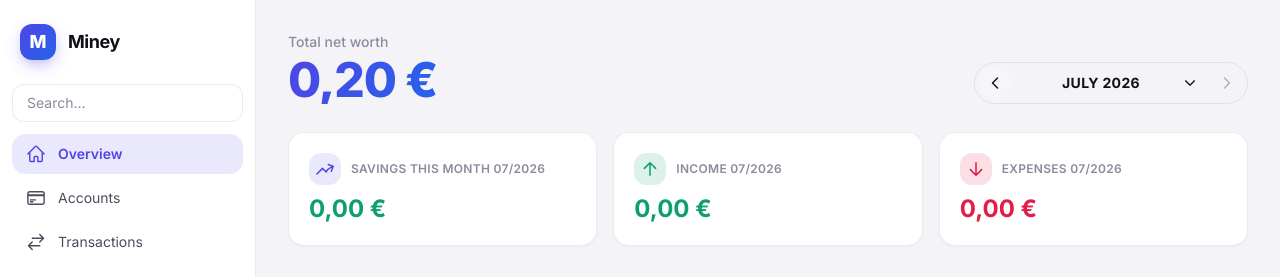
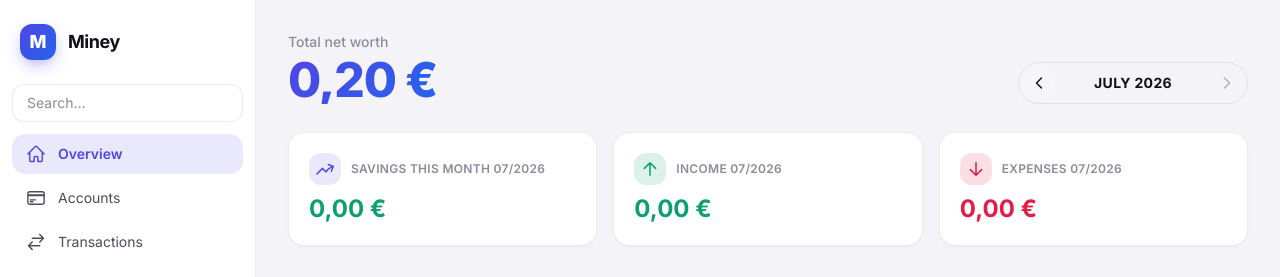
Before and after one commit to sasaronsa/miney, a FastAPI app: page / in a window 1280 px wide. Shown: the top 277 px of the page. Run offline with FastAPI, Linux system fonts and the light colour scheme; the visitor is signed in with stand-in values (Sample User, id 1); tables that the repository leaves empty hold one stand-in row (values such as "Sample post"); some libraries are stand-ins or nearby versions.

Commit message:
Subida fehcas dfashboard

```diff
--- a/app/routers/dashboard.py
+++ b/app/routers/dashboard.py
@@ -41,11 +41,7 @@ def dashboard(request: Request, month: str = "", session: Session = Depends(get_
         "recurring_items": recurring.detect_recurring(session)[:6],
         "current_month_label": selected.strftime("%m/%Y"),
         "month_name": MONTHS_ES[selected.month - 1],
-        "month_names": MONTHS_ES,
         "selected_year": selected.year,
-        "selected_month_num": selected.month,
-        "today_year": today.year,
-        "today_month": today.month,
         "prev_month": _add_months(selected, -1).strftime("%Y-%m"),
         "next_month": next_month.strftime("%Y-%m") if next_month <= current_month_start else None,
     }
--- a/app/templates/dashboard.html
+++ b/app/templates/dashboard.html
@@ -1,68 +1,24 @@
 {% extends "base.html" %}
 {% block title %}{{ t('Resumen') }} · {{ app_name }}{% endblock %}
 {% block content %}
-<div class="relative z-30 flex flex-wrap items-end justify-between gap-3 mb-7">
+<div class="flex flex-wrap items-end justify-between gap-3 mb-7">
   <div>
     <p class="text-sm text-muted font-medium">{{ t('Patrimonio total') }}</p>
     <p class="text-4xl md:text-5xl font-extrabold tracking-tight gradient-text mt-1">{{ total_balance_cents | eur }}</p>
   </div>
-  <div class="relative flex w-full sm:w-auto items-center justify-between sm:justify-start gap-0.5 rounded-full border p-1"
-       style="border-color: var(--border)"
-       x-data="{
-         open: false,
-         pickYear: {{ selected_year }},
-         selYear: {{ selected_year }},
-         selMonth: {{ selected_month_num }},
-         todayYear: {{ today_year }},
-         todayMonth: {{ today_month }},
-       }">
+  <div class="flex items-center gap-0.5 rounded-full border p-1" style="border-color: var(--border)">
     <a href="/?month={{ prev_month }}" aria-label="{{ t('Mes anterior') }}"
-       class="w-8 h-8 shrink-0 flex items-center justify-center rounded-full transition hover:brightness-110" style="background: var(--surface-2)">
+       class="w-8 h-8 flex items-center justify-center rounded-full transition hover:brightness-110" style="background: var(--surface-2)">
       <svg class="w-4 h-4" fill="none" viewBox="0 0 24 24" stroke-width="2.2" stroke="currentColor"><path stroke-linecap="round" stroke-linejoin="round" d="M15.75 19.5L8.25 12l7.5-7.5"/></svg>
     </a>
-
-    <button type="button" @click="open = !open; pickYear = selYear"
-            class="flex items-center justify-center gap-1.5 px-3 py-1 rounded-full text-sm font-bold uppercase tracking-wide transition hover:brightness-110"
-            :style="open ? 'background: var(--surface-2)' : ''">
-      <span class="text-center whitespace-nowrap min-w-[9.5rem]">{{ t(month_name) }} {{ selected_year }}</span>
-      <svg class="w-3.5 h-3.5 transition shrink-0" :class="open ? 'rotate-180' : ''" fill="none" viewBox="0 0 24 24" stroke-width="2.2" stroke="currentColor"><path stroke-linecap="round" stroke-linejoin="round" d="M19.5 8.25l-7.5 7.5-7.5-7.5"/></svg>
-    </button>
-
-    <div x-show="open" x-cloak @click.outside="open = false"
-         x-transition:enter="transition ease-out duration-150" x-transition:enter-start="opacity-0 scale-95 -translate-y-1" x-transition:enter-end="opacity-100 scale-100 translate-y-0"
-         x-transition:leave="transition ease-in duration-100" x-transition:leave-start="opacity-100 scale-100" x-transition:leave-end="opacity-0 scale-95"
-         class="surface absolute z-20 top-full mt-2 right-0 w-64 rounded-2xl border p-4 shadow-xl" style="border-color: var(--border)">
-      <div class="flex items-center justify-between mb-3">
-        <button type="button" @click="pickYear--"
-                class="w-7 h-7 flex items-center justify-center rounded-full transition hover:brightness-110" style="background: var(--surface-2)">
-          <svg class="w-3.5 h-3.5" fill="none" viewBox="0 0 24 24" stroke-width="2.2" stroke="currentColor"><path stroke-linecap="round" stroke-linejoin="round" d="M15.75 19.5L8.25 12l7.5-7.5"/></svg>
-        </button>
-        <span class="text-sm font-semibold" x-text="pickYear"></span>
-        <button type="button" @click="if (pickYear < todayYear) pickYear++"
-                :class="pickYear >= todayYear ? 'opacity-30 pointer-events-none' : ''"
-                class="w-7 h-7 flex items-center justify-center rounded-full transition hover:brightness-110" style="background: var(--surface-2)">
-          <svg class="w-3.5 h-3.5" fill="none" viewBox="0 0 24 24" stroke-width="2.2" stroke="currentColor"><path stroke-linecap="round" stroke-linejoin="round" d="M8.25 4.5l7.5 7.5-7.5 7.5"/></svg>
-        </button>
-      </div>
-      <div class="grid grid-cols-3 gap-2" hx-boost="false">
-        {% for name in month_names %}
-        <a :href="'/?month=' + pickYear + '-{{ '%02d' % loop.index }}'"
-           :class="(pickYear > todayYear || (pickYear === todayYear && {{ loop.index }} > todayMonth)) ? 'opacity-30 pointer-events-none' : ''"
-           :style="(pickYear === selYear && {{ loop.index }} === selMonth) ? 'background: var(--accent); color: white' : 'background: var(--surface-2)'"
-           class="text-xs font-semibold uppercase text-center py-2 rounded-xl transition hover:brightness-110">
-          {{ t(name)[:3] }}
-        </a>
-        {% endfor %}
-      </div>
-    </div>
-
+    <span class="px-3 text-sm font-bold uppercase tracking-wide text-center" style="min-width: 9.5rem">{{ t(month_name) }} {{ selected_year }}</span>
     {% if next_month %}
     <a href="/?month={{ next_month }}" aria-label="{{ t('Mes siguiente') }}"
-       class="w-8 h-8 shrink-0 flex items-center justify-center rounded-full transition hover:brightness-110" style="background: var(--surface-2)">
+       class="w-8 h-8 flex items-center justify-center rounded-full transition hover:brightness-110" style="background: var(--surface-2)">
       <svg class="w-4 h-4" fill="none" viewBox="0 0 24 24" stroke-width="2.2" stroke="currentColor"><path stroke-linecap="round" stroke-linejoin="round" d="M8.25 4.5l7.5 7.5-7.5 7.5"/></svg>
     </a>
     {% else %}
-    <span class="w-8 h-8 shrink-0 flex items-center justify-center rounded-full opacity-30">
+    <span class="w-8 h-8 flex items-center justify-center rounded-full opacity-30">
       <svg class="w-4 h-4" fill="none" viewBox="0 0 24 24" stroke-width="2.2" stroke="currentColor"><path stroke-linecap="round" stroke-linejoin="round" d="M8.25 4.5l7.5 7.5-7.5 7.5"/></svg>
     </span>
     {% endif %}
```
